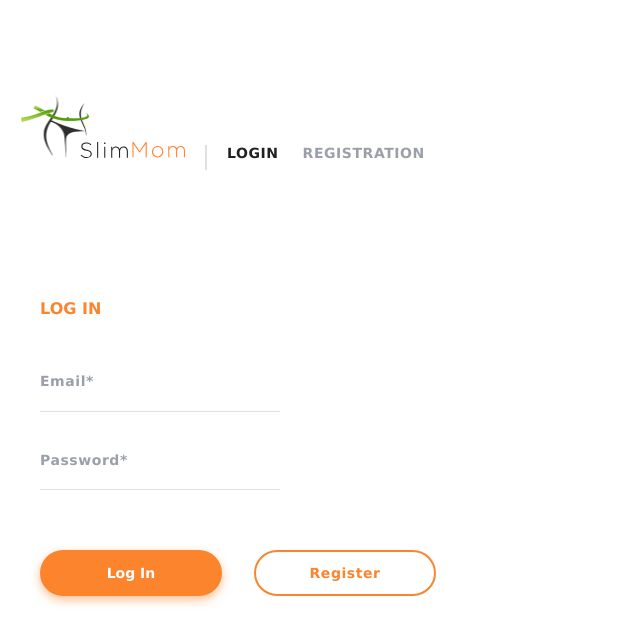
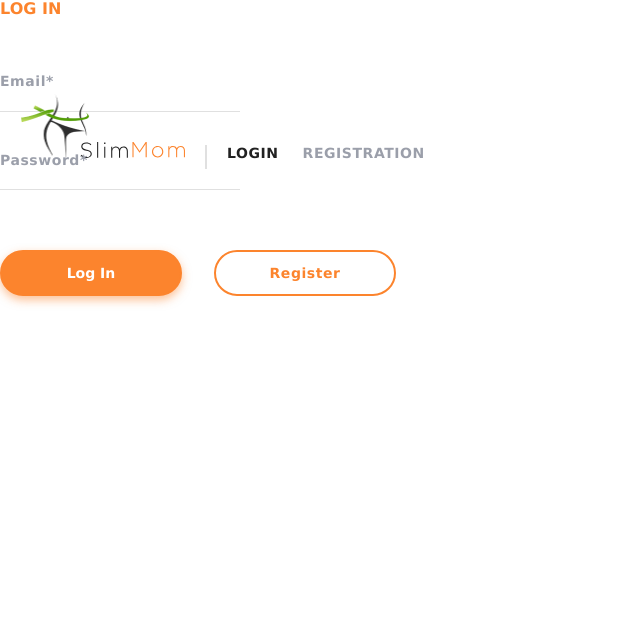
Before and after one commit to YaroslavBoldyshev/SlimMom, a React (Create React App) app: page /SlimMom/login in a window 1280 px wide. Shown: the top 644 px of the page, without its empty margins (0-640 px from the left). Built offline with nearby package versions, Linux system fonts and the light colour scheme; no server answers.

Commit message:
Commit for Arthur.

```diff
--- a/src/components/App.jsx
+++ b/src/components/App.jsx
@@ -10,6 +10,8 @@ import { useEffect } from 'react';
 import { useDispatch, useSelector } from 'react-redux';
 import { getSidSelector } from 'redux/auth/auth-selectors';
 import { refresh } from 'redux/auth/auth-operations';
+import { Suspense } from 'react';
+import Loader from './Loader/Loader';
 
 const Home = lazy(() => import('pages/Home/Home'));
 const Login = lazy(() => import('pages/Login/Login'));
@@ -28,6 +30,7 @@ export const App = () => {
 
   return (
     <>
+      <Suspense fallback={<Loader />}>
         <Routes>
           <Route path="/" element={<SharedLayout />}>
             <Route index element={<Home />} />
@@ -43,6 +46,7 @@ export const App = () => {
             <Route path="*" element={<NotFound />} />
           </Route>
         </Routes>
+      </Suspense>
     </>
-  )
+  );
 };
--- a/src/components/Diary/Diary.jsx
+++ b/src/components/Diary/Diary.jsx
@@ -9,14 +9,14 @@ export const Diary = () => {
   return (
     <Div>
       <DiaryAddProductForm />
-      <RightSideBar
+      {/* <RightSideBar
         date={myInfo.date}
-        left={myInfo.daySummary.kcalLeft}
-        consumed={myInfo.daySummary.kcalConsumed}
-        rate={myInfo.daySummary.dailyRate}
-        normal={myInfo.daySummary.percentsOfDailyRate}
+        // left={myInfo.daySummary.kcalLeft}
+        // consumed={myInfo.daySummary.kcalConsumed}
+        // rate={myInfo.daySummary.dailyRate}
+        // normal={myInfo.daySummary.percentsOfDailyRate}
         // food={ }
-      />
+      /> */}
     </Div>
   );
 };
--- a/src/components/SharedLayout/SharedLayout.jsx
+++ b/src/components/SharedLayout/SharedLayout.jsx
@@ -1,4 +1,3 @@
-import { Suspense } from 'react';
 import { Outlet } from 'react-router-dom';
 
 import Container from 'components/Container/Container';
@@ -8,23 +7,47 @@ import { LayoutContainer } from './SharedLayout.styled';
 import Loader from 'components/Loader/Loader';
 import { UserInfo } from './UserInfo/UserInfo';
 import { RightSideBar } from 'components/RightSideBar/RightSideBar';
+import { getIsLoggedIn } from 'redux/auth/auth-selectors';
+import { useSelector } from 'react-redux';
 
 export const SharedLayout = () => {
+  const isLoggedIn = useSelector(getIsLoggedIn)
+
   return (
     <>
       <LayoutContainer>
         <Logo />
         <Navigation />
       </LayoutContainer>
-      <Container>
-        <Suspense fallback={<Loader />}>
-          <Outlet>
-            <div>
+      {/* <Container> */}
+      <div
+        style={{
+          display: 'flex',
+          // flexDirection: 'row',
+        }}
+      >
+        <div
+          style={{
+            width: '60%',
+          }}
+        >
+          {/* <Container> */}
+            <Outlet></Outlet>
+          {/* </Container> */}
+        </div>
+        {isLoggedIn && (
+          <div
+            style={{
+              width: '40%',
+            }}
+          >
+            {/* <Container> */}
               <RightSideBar />
-            </div>
-          </Outlet>
-        </Suspense>
-      </Container>
+            {/* </Container> */}
+          </div>
+        )}
+      </div>
+      {/* </Container> */}
     </>
   );
 };
--- a/src/pages/Calculator/Calculator.jsx
+++ b/src/pages/Calculator/Calculator.jsx
@@ -5,16 +5,15 @@ import { selectDayInfo } from 'redux/day/day-selectors';
 
 export default function Calculator() {
   const myInfo = useSelector(selectDayInfo);
-
   return (
     <>
       <DailyCaloriesForm />
       <RightSideBar
         date={myInfo.date}
-        left={myInfo.daySummary.kcalLeft}
-        consumed={myInfo.daySummary.kcalConsumed}
-        rate={myInfo.daySummary.dailyRate}
-        normal={myInfo.daySummary.percentsOfDailyRate}
+        // left={myInfo.daySummary.kcalLeft}
+        // consumed={myInfo.daySummary.kcalConsumed}
+        // rate={myInfo.daySummary.dailyRate}
+        // normal={myInfo.daySummary.percentsOfDailyRate}
         // food={ }
       />
       ;
--- a/src/redux/dailyRate/dailyRate-operations.js
+++ b/src/redux/dailyRate/dailyRate-operations.js
@@ -25,9 +25,7 @@ export const named = createAsyncThunk(
       ''
     )}`;
     try {
-
       const { data } = await axios.post(`/daily-rate/${userId}`, formData);
-
       return data;
     } catch (error) {
       return thunkAPI.rejectWithValue(error.message);
```
Lines whose indentation alone changed are shown as unchanged.
